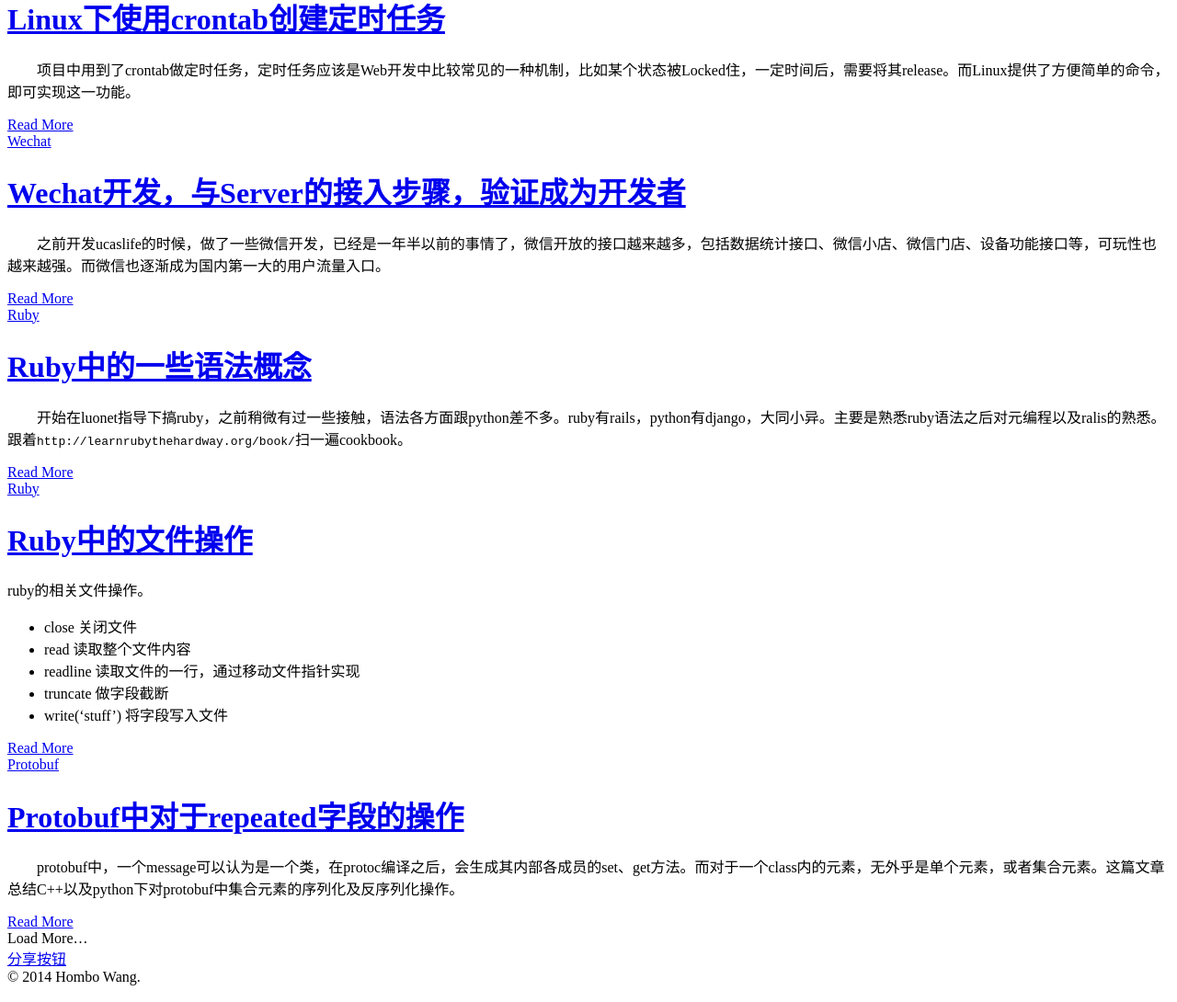
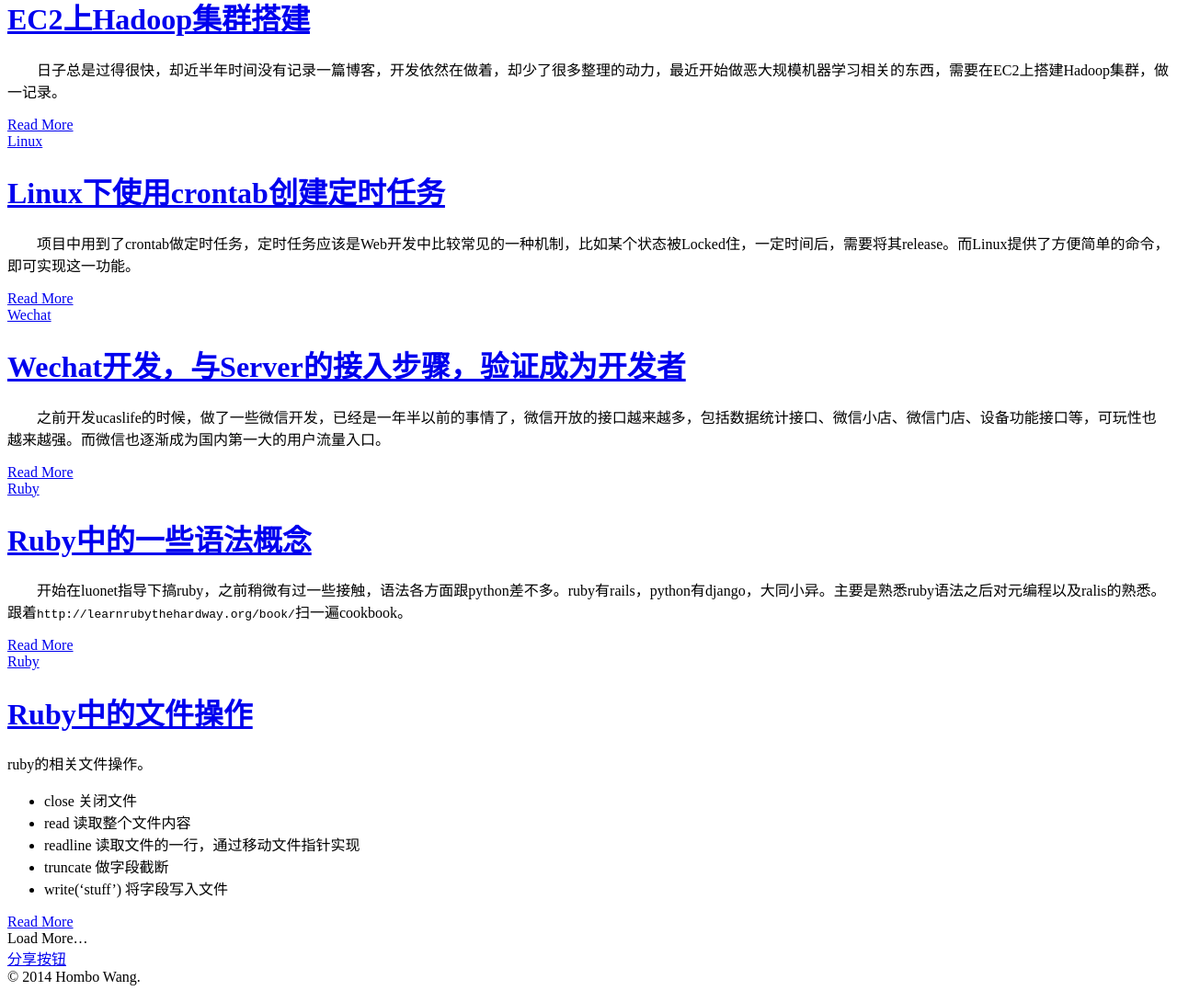
Before and after one commit to pathfinder007/pathfinder007.github.com, a Jekyll site: the page built from index.html, in a window 1280 px wide and 1400 px high. Shown: the part 310-1400 px from the top of the window at 92% size. Built offline with Jekyll 4.4.1, drawn with Linux system fonts in a browser that asks for light colours; nearby versions of some CDN libraries; library files that are not in the unit come from our copies; the list of posts is cut into pages by our own code; grey boxes are pictures that could not be loaded.

Commit message:
add 2016 new post.

```diff
--- a/_posts/2015-07-15-linux-crontab.md
+++ b/_posts/2015-07-15-linux-crontab.md
@@ -1,8 +1,8 @@
 ---
 layout: post
-category: sql
+category: Linux
 title: Linux下使用crontab创建定时任务
-tags: Linux
+tags: Linux Crontab
 ---
 
 &emsp;&emsp;项目中用到了crontab做定时任务，定时任务应该是Web开发中比较常见的一种机制，比如某个状态被Locked住，一定时间后，需要将其release。而Linux提供了方便简单的命令，即可实现这一功能。
--- /dev/null
+++ b/_posts/2016-01-23-hadoop-ec2-install.md
@@ -0,0 +1,213 @@
+---
+layout: post
+category: Hadoop
+title: EC2上Hadoop集群搭建
+tags: EC2 Hadoop Cluster
+---
+
+&emsp;&emsp;日子总是过得很快，却近半年时间没有记录一篇博客，开发依然在做着，却少了很多整理的动力，最近开始做恶大规模机器学习相关的东西，需要在EC2上搭建Hadoop集群，做一记录。
+
+<!--more-->
+
+<br />
+
+## 1. 一些Attention
+
+* 在EC2上搭建Hadoop集群，可以先搭建小型集群，一个namenode，3个datanode，配好namenode、datanode的环境之后，存Image，之后要创建百个节点的cluster，从相应Image启动Instance，并修改namenode相关配置即可。
+* 特别注意Security Group的问题，hadoop需要的端口是否都开放了，前期可以all traffic
+
+<br />
+
+## 2. Hadoop搭建步骤
+
+### 2.1 EC2上set好相应的机器，
+* 由于Elastic Ip在一个region似乎只能保留5个，所以Instance多了之后，这是个问题。
+* `local$ sudo chmod 600 ~/.ssh/pem_key_filename`
+* `local$ ssh -i ~/.ssh/pem_key_filename` 尝试登陆namenode
+
+
+<br />
+
+### 2.2 SSH免密码登录配置
+* 配置`~/.ssh/config`,实现local免密码登录namenode
+* 配置namenode到all datanode的免密码ssh
+{% highlight C++ %}
+namenode$ ssh-keygen -f ~/.ssh/id_rsa -t rsa -P ""
+namenode$ cat ~/.ssh/id_rsa.pub >> ~/.ssh/authorized_keys
+cat ~/.ssh/id_rsa.pub | ssh datanode1 'cat >> ~/.ssh/authorized_keys'
+cat ~/.ssh/id_rsa.pub | ssh datanode2 'cat >> ~/.ssh/authorized_keys'
+cat ~/.ssh/id_rsa.pub | ssh datanode3 'cat >> ~/.ssh/authorized_keys'
+{% endhighlight %}
+* 之后可以从namenode免密码登录各个datanode，使用public dns或者private ip都可以
+
+### 2.3 Hadoop2.7安装
+* 可以使用ITerm2同时在多个机器安装环境（在一台机器安装环境之后存Image，从Image启动其他机器，是更好的方式）
+{% highlight C++ %}
+allnodes$ sudo apt-get update
+allnodes$ sudo apt-get install openjdk-7-jdk
+allnodes$ java -version
+allnodes$ wget http://apache.mirrors.tds.net/hadoop/common/hadoop-2.7.1/hadoop-2.7.1.tar.gz -P ~/Downloads
+{% endhighlight %}
+* 解压后将hadoop-2.7.1 rename成hadoop并mv到/usr/local/下
+* 增加haoop相关环境变量，`vim ~/.profile`
+{% highlight C++ %}
+export JAVA_HOME=/usr
+export PATH=$PATH:$JAVA_HOME/bin
+export HADOOP_HOME=/usr/local/hadoop
+export PATH=$PATH:$HADOOP_HOME/bin
+export HADOOP_CONF_DIR=/usr/local/hadoop/etc/hadoop
+{% endhighlight %}
+* `allnodes$ . ~/.profile`
+
+### 2.4 Hadoop配置(All Node)
+* `allnodes$ sudo vim $HADOOP_CONF_DIR/hadoop-env.sh`
+{% highlight C++ %}
+export JAVA_HOME=/usr
+{% endhighlight %}
+
+* `vim $HADOOP_CONF_DIR/core-site.xml`
+{% highlight C++ %}
+<configuration>
+  <property>
+    <name>fs.defaultFS</name>
+    <value>hdfs://`namenode_public_dns`:9000</value>
+  </property>
+</configuration>
+{% endhighlight %}
+
+* `vim $HADOOP_CONF_DIR/yarn-site.xml`
+{% highlight C++ %}
+<configuration>
+  <!-- Site specific YARN configuration properties -->
+  <property>
+    <name>yarn.nodemanager.aux-services</name>
+    <value>mapreduce_shuffle</value>
+  </property>
+  <property>
+    <name>yarn.nodemanager.aux-services.mapreduce.shuffle.class</name>
+    <value>org.apache.hadoop.mapred.ShuffleHandler</value>
+  </property>
+  <property>
+    <name>yarn.resourcemanager.hostname</name>
+    <value>`namenode_public_dns`</value>
+  </property>
+</configuration>
+{% endhighlight %}
+
+* `allnodes$ sudo cp $HADOOP_CONF_DIR/mapred-site.xml.template $HADOOP_CONF_DIR/mapred-site.xml`
+* `vim $HADOOP_CONF_DIR/mapred-site.xml`
+{% highlight C++ %}
+<configuration>
+  <property>
+    <name>mapreduce.jobtracker.address</name>
+    <value>`namenode_public_dns`:54311</value>
+  </property>
+  <property>
+    <name>mapreduce.framework.name</name>
+    <value>yarn</value>
+  </property>
+</configuration>
+{% endhighlight %}
+
+<br />
+
+### 2.5 Hadoop配置(Name Node)
+* `vim /etc/hosts`
+* namenode_hostname, like `ip-172-31-35-242`
+{% highlight C++ %}
+127.0.0.1 localhost
+namenode_public_dns namenode_hostname
+datanode1_public_dns datanode1_hostname
+datanode2_public_dns datanode2_hostname
+datanode3_public_dns datanode3_hostname
+
+::1 ip6-localhost ip6-loopback
+fe00::0 ip6-localnet
+ff00::0 ip6-mcastprefix
+ff02::1 ip6-allnodes
+ff02::2 ip6-allrouters
+ff02::3 ip6-allhosts
+{% endhighlight %}
+
+* `vim $HADOOP_CONF_DIR/hdfs-site.xml`
+{% highlight C++ %}
+<configuration>
+  <property>
+    <name>dfs.replication</name>
+    <value>3</value>
+  </property>
+  <property>
+    <name>dfs.namenode.name.dir</name>
+    <value>file:///usr/local/hadoop/hadoop_data/hdfs/namenode</value>
+  </property>
+</configuration>
+{% endhighlight %}
+
+* `namenode$ sudo mkdir -p $HADOOP_HOME/hadoop_data/hdfs/namenode`
+
+* `namenode$ sudo touch $HADOOP_CONF_DIR/masters`
+* `vim $HADOOP_CONF_DIR/masters`
+{% highlight C++ %}
+namenode_hostname
+{% endhighlight %}
+
+* `vim $HADOOP_CONF_DIR/slaves`
+{% highlight C++ %}
+datanode1_hostname
+datanode2_hostname
+datanode3_hostname
+{% endhighlight %}
+
+* `namenode$ sudo chown -R ubuntu $HADOOP_HOME`
+
+<br />
+
+### 2.6 Hadoop配置(Data Node)
+* `vim $HADOOP_CONF_DIR/hdfs-site.xml`
+{% highlight C++ %}
+<configuration>
+  <property>
+    <name>dfs.replication</name>
+    <value>3</value>
+  </property>
+  <property>
+    <name>dfs.datanode.data.dir</name>
+    <value>file:///usr/local/hadoop/hadoop_data/hdfs/datanode</value>
+  </property>
+</configuration>
+{% endhighlight %}
+
+* `datanodes$ sudo mkdir -p $HADOOP_HOME/hadoop_data/hdfs/datanode`
+* `datanodes$ sudo chown -R ubuntu $HADOOP_HOME`
+
+<br />
+
+## 3. Hadoop Start
+* `namenode$ hdfs namenode -format`, all the data previous on it will lost
+* `namenode$ $HADOOP_HOME/sbin/start-dfs.sh`
+
+* 在浏览器打开`namenode_public_dns:50070`，查看Cluster的状态，应该有3个`Live Nodes`
+
+* 启动`YARN`以及`MapReduce JobHistory Server`
+{% highlight C++ %}
+namenode$ $HADOOP_HOME/sbin/start-yarn.sh
+namenode$ $HADOOP_HOME/sbin/mr-jobhistory-daemon.sh start historyserver
+{% endhighlight %}
+
+* `jps`查看namenode的状态
+{% highlight C++ %}
+namenode$ jps
+JobHistoryServer
+Jps
+SecondaryNameNode
+ResourceManager
+NameNode
+{% endhighlight %}
+
+* `jps`查看datanode的状态
+{% highlight C++ %}
+datanodes$ jps
+NodeManager
+DataNode
+Jps
+{% endhighlight %}
```
